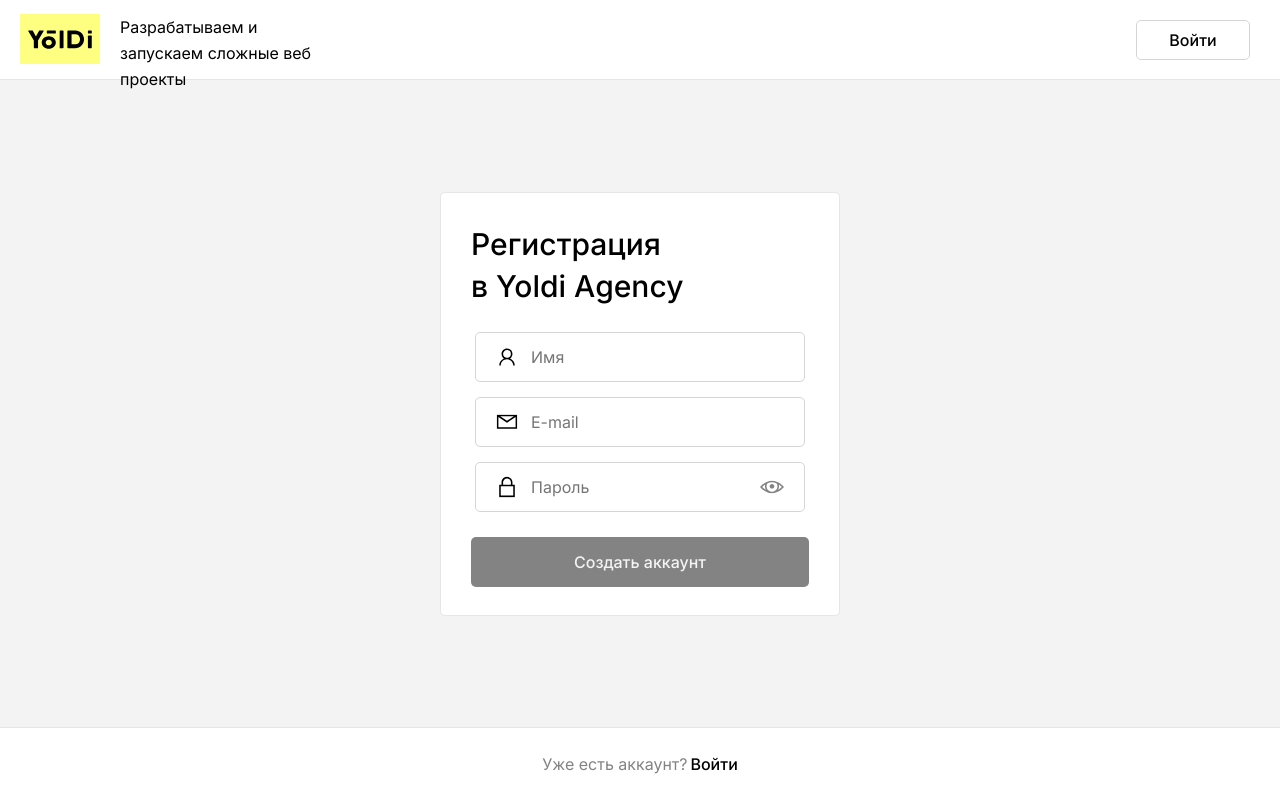
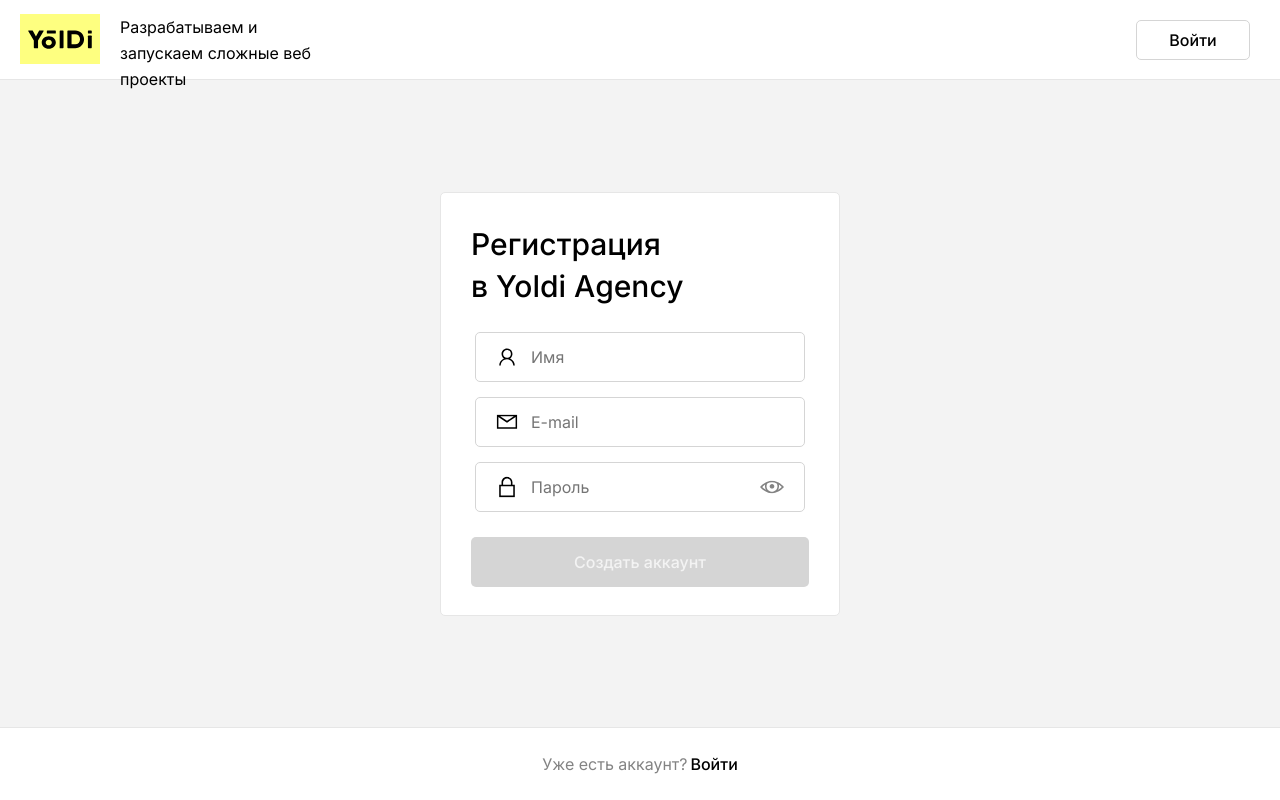
Before and after one commit to QbicR/Yoldi, a Next.js app: page /register in a window 1280 px wide. Built offline with nearby package versions, Linux system fonts and the light colour scheme; no server answers.

Commit message:
another cleaned up the code

```diff
--- a/components/UI/button/AuthButton.module.css
+++ b/components/UI/button/AuthButton.module.css
@@ -20,7 +20,7 @@
 }
 
 .auth_btn:disabled {
-    background: #838383;
+    background: #d5d5d5;
 }
 
 .spinner {
--- a/components/UI/modal/Modal.module.css
+++ b/components/UI/modal/Modal.module.css
@@ -190,7 +190,7 @@
         border: none;
     }
 
-    .btns {
+    .btns_area {
         padding: 0;
         align-items: flex-end;
         flex-grow: 1;
--- a/pages/users/[slug].tsx
+++ b/pages/users/[slug].tsx
@@ -144,7 +144,7 @@
         fileData.append('file', image, image.name)
 
         let id
-        const response: any = uploadImage(fileData)
+        const response = uploadImage(fileData)
         await response.then((res: ImageType) => (id = res.id))
 
         await mutate(
--- a/styles/UsersList.module.css
+++ b/styles/UsersList.module.css
@@ -99,6 +99,10 @@
 }
 
 @media (max-width: 480px) {
+    .user_item {
+        height: 72px;
+    }
+
     .user_name {
         top: 10px;
         max-width: 480px;
```
